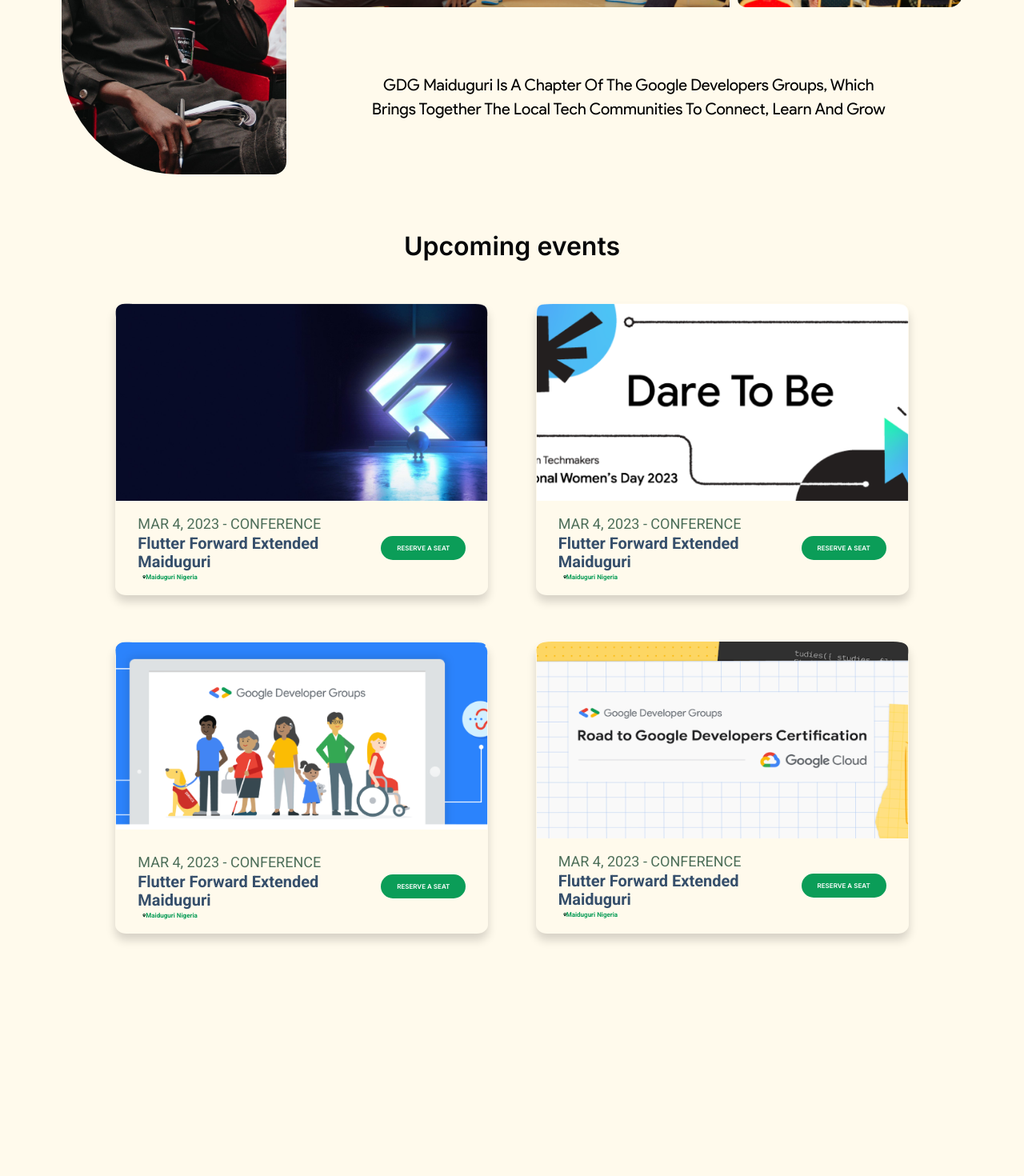
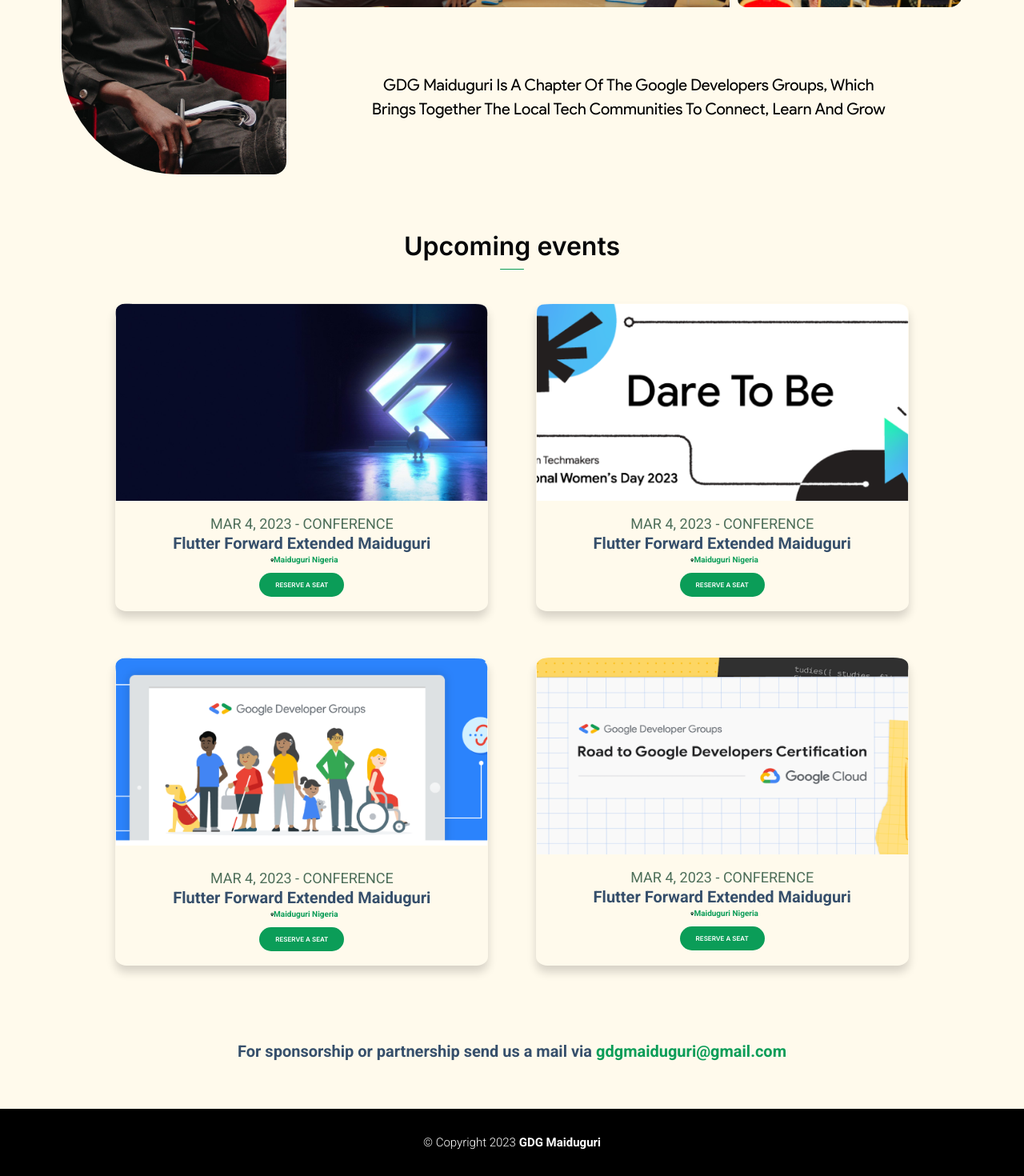
Before and after one commit to Kamba56/GDG-Event, a React (Vite) app: page / in a window 1280 px wide. Shown: the part 746-2216 px from the top of the page at 80% size. Before the commit the page ends 1949 px from the top, so only its background shows below. Built offline with nearby package versions, Linux system fonts and the light colour scheme.

Commit message:
Edite event cards

```diff
--- a/package.json
+++ b/package.json
@@ -13,6 +13,7 @@
     "localforage": "^1.10.0",
     "match-sorter": "^6.3.1",
     "react": "^18.2.0",
+    "react-anchor-link-smooth-scroll": "^1.0.12",
     "react-dom": "^18.2.0",
     "react-router-dom": "^6.8.1",
     "sort-by": "^1.2.0"
--- a/src/App.jsx
+++ b/src/App.jsx
@@ -1,6 +1,7 @@
 import Header from './components/Header';
 import { BrowserRouter as Router, Route, Routes } from 'react-router-dom';
 import CompleteApp from './components/CompleteApp';
+import Footer from './components/Footer';
 
 const App = () => (
   <>
@@ -9,6 +10,7 @@
       <Routes>
         <Route path='/' element={<CompleteApp />}></Route>
       </Routes>
+      <Footer />
     </Router>
   </>
 );
--- a/src/components/CompleteApp.jsx
+++ b/src/components/CompleteApp.jsx
@@ -1,12 +1,10 @@
 import Events from "./Event";
-import Footer from "./Footer";
 import Headline from "./Headline";
 
 const CompleteApp = () => (
   <main className='container'>
     <Headline />
     <Events />
-    <Footer />
   </main>
 );
 
--- a/src/components/Event.jsx
+++ b/src/components/Event.jsx
@@ -38,7 +38,7 @@
   ]
 
    return (
-    <section className='event container'>
+    <section id='events' className='event container'>
       <div className='inner-container'>
         <h2 className='heading'>Upcoming events</h2>
         <div className='event-grid'>
@@ -50,7 +50,7 @@
                   <img src={e.picture} alt="Event cover photo" />
                 </div>
 
-                <div className='container flex-justify'>
+                <div className='container flex-justify' id='details'>
                   <div className='card-details'>
                     <p className='date'>{e.date}</p>
                     <h3 className='title'>{e.title}</h3>
--- a/src/components/Footer.jsx
+++ b/src/components/Footer.jsx
@@ -1,5 +1,13 @@
+import './styles/footer.css'
+
 const Footer = () => (
-  <footer></footer>
+  <footer>
+    <h5>
+    For sponsorship or partnership send us a mail via <span>gdgmaiduguri@gmail.com</span>
+    </h5>
+
+    <p><span>&copy; Copyright 2023</span> GDG Maiduguri</p>
+  </footer>
 );
 
 export default Footer;
--- a/src/components/styles/event.css
+++ b/src/components/styles/event.css
@@ -7,13 +7,26 @@
   line-height: 24px;
   text-align: center;
   color: #060709;
-  padding: 52px;
+  margin: 42px auto;
+  padding: 10px;
+  position: relative;
+}
+
+.heading::after {
+  content: "";
+  height: 1px;
+  width: 30px;
+  border-radius: 2px;
+  background: #0B9D58;
+  transition: width 1s 5ms;
+  position: absolute;
+  bottom: 0;
+  left: 50%;
+  transform: translateX(-50%);
 }
 
 .date {
   font-weight: 400;
-  font-size: 10px;
-  line-height: 12px;
   color: #02341C;
   text-transform: uppercase;
   opacity: 0.7;
@@ -21,8 +34,6 @@
 
 .title {
   font-weight: 700;
-  font-size: 10px;
-  line-height: 12px;
   text-transform: capitalize;
   color: #364F6B;
   margin: 3px 0;
@@ -31,11 +42,10 @@
 .location {
   padding-left: 6px;
   font-weight: 700;
-  font-size: 8px;
-  line-height: 9px;
+  font-size: 10px;
+  line-height: 12px;
   text-transform: capitalize;
   color: #0B9D58;
-  width: fit-content;
 }
 
 .location-img {
@@ -44,7 +54,7 @@
 
 .event-grid {
   display: grid;
-  grid-template-columns: calc(100% - 80px);
+  grid-template-columns: 80%;
   grid-template-rows: auto;
   justify-content: center;
   row-gap: 58px;
@@ -55,6 +65,14 @@
   border-radius: 3%;
   overflow: hidden;
   width: 100%;
+}
+
+#details {
+  flex-direction: column;
+  row-gap: 10px;
+  text-align: center;
+  font-size: 12px;
+  line-height: 15px;
 }
 
 @media only screen and (min-width: 768px) {
@@ -80,5 +98,4 @@
     font-size: 18px;
     line-height: 21px;
   }
-
 }
--- a/src/components/styles/footer.css
+++ b/src/components/styles/footer.css
@@ -0,0 +1,25 @@
+footer h5 {
+  font-weight: 700;
+  font-size: 20px;
+  line-height: 29px;
+  padding: 57px 5px;
+  text-align: center;
+}
+
+footer h5 span {
+  color: #0B9D58;
+}
+
+footer p {
+  background: #000;
+  padding: 30px 5px;
+  text-align: center;
+  color: #fff;
+  font-size: 15px;
+  font-weight: 600;
+}
+
+footer p span {
+  font-weight: 300;
+  line-height: 160%;
+}
```
Also changed, not shown: 1 other file (tests, documents, lock files or other folders).
